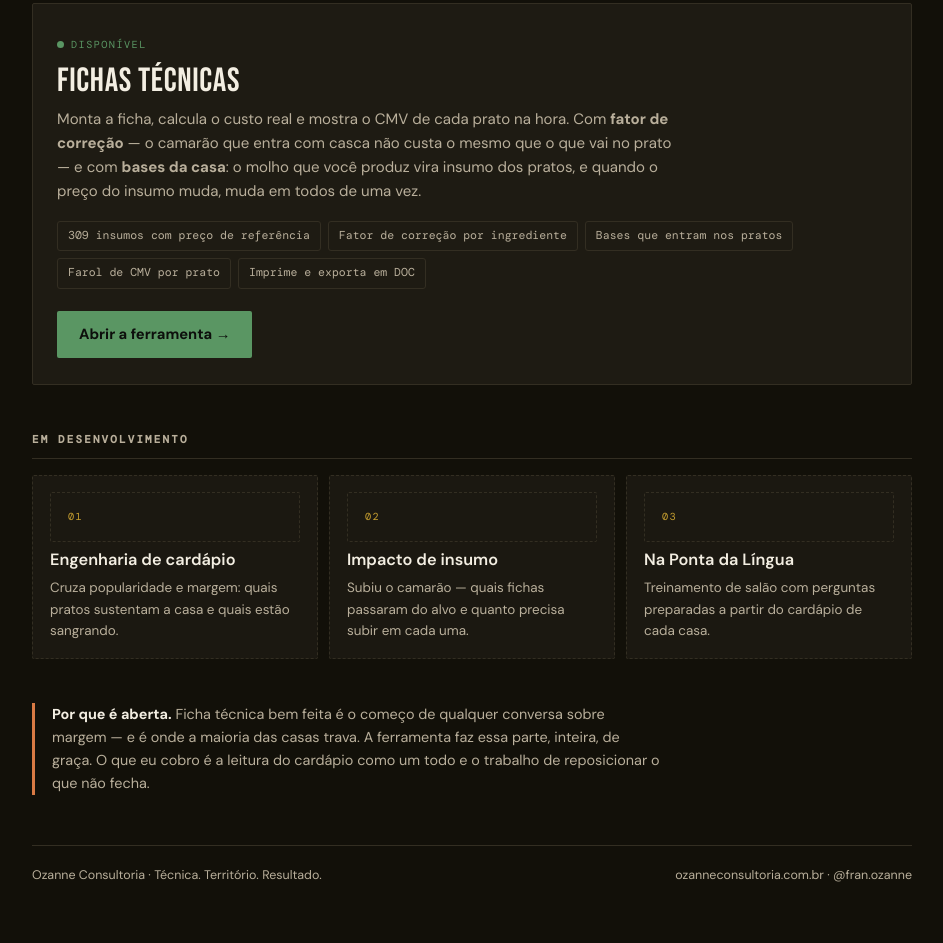
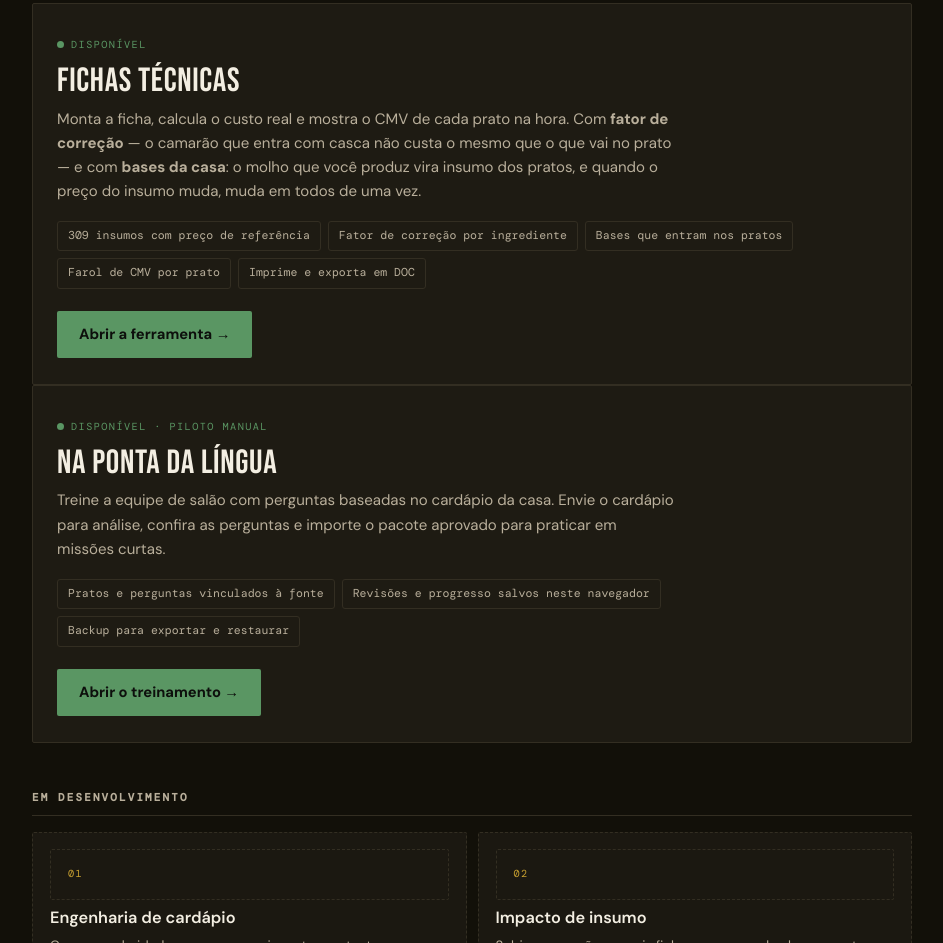
Before and after one commit to OzanneSE/franozanne, a plain HTML site: page ferramentas/index.html in a window 1280 px wide. Shown: the part 497-1440 px from the top of the page, without its empty margins (168-1111 px from the left). Drawn offline with nearby package versions, Linux system fonts and the light colour scheme.

Commit message:
feat: expor treinamento manual na página de ferramentas

```diff
--- a/ferramentas/index.html
+++ b/ferramentas/index.html
@@ -130,11 +130,22 @@ footer a:hover{color:var(--terracotta)}
     <span class="btn-primary">Abrir a ferramenta →</span>
   </a>
 
+  <a class="tool" href="na-ponta-da-lingua/">
+    <span class="status">disponível · piloto manual</span>
+    <h2>Na Ponta da Língua</h2>
+    <p>Treine a equipe de salão com perguntas baseadas no cardápio da casa. Envie o cardápio para análise, confira as perguntas e importe o pacote aprovado para praticar em missões curtas.</p>
+    <ul class="lista">
+      <li>Pratos e perguntas vinculados à fonte</li>
+      <li>Revisões e progresso salvos neste navegador</li>
+      <li>Backup para exportar e restaurar</li>
+    </ul>
+    <span class="btn-primary">Abrir o treinamento →</span>
+  </a>
+
   <h2 class="sec-title">Em desenvolvimento</h2>
   <div class="vindo">
     <div><div class="num">01</div><h3>Engenharia de cardápio</h3><p>Cruza popularidade e margem: quais pratos sustentam a casa e quais estão sangrando.</p></div>
     <div><div class="num">02</div><h3>Impacto de insumo</h3><p>Subiu o camarão — quais fichas passaram do alvo e quanto precisa subir em cada uma.</p></div>
-    <div><div class="num">03</div><h3>Na Ponta da Língua</h3><p>Treinamento de salão com perguntas preparadas a partir do cardápio de cada casa.</p></div>
   </div>
 
   <p class="nota"><b>Por que é aberta.</b> Ficha técnica bem feita é o começo de qualquer conversa sobre margem — e é onde a maioria das casas trava. A ferramenta faz essa parte, inteira, de graça. O que eu cobro é a leitura do cardápio como um todo e o trabalho de reposicionar o que não fecha.</p>
```
